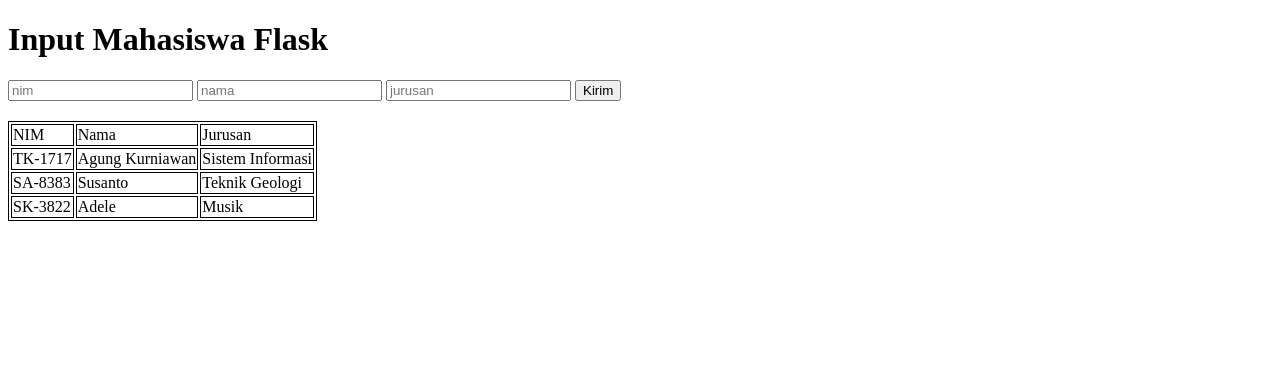
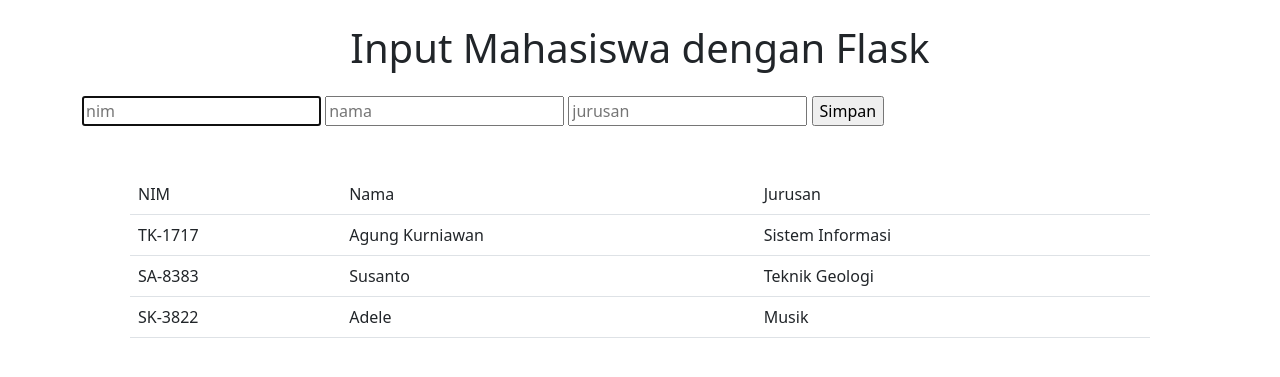
Before and after one commit to agung037/sdbf, a Flask app: page / in a window 1280 px wide. Shown: the top 377 px of the page. Run offline with Flask 2, Linux system fonts and the light colour scheme; data comes from the database, SQL or seed files in the repository.

Commit message:
ubah tampilan

```diff
--- a/main.py
+++ b/main.py
@@ -18,7 +18,6 @@ def hello_world():
         nim = request.form['nim']
         nama = request.form['nama']
         jurusan = request.form['jurusan']
-
         conn = get_db_connection()
         conn.execute('INSERT INTO mahasiswa (nim, nama, jurusan) VALUES (?, ?, ?)', (nim, nama, jurusan))
         conn.commit()
--- a/templates/index.html
+++ b/templates/index.html
@@ -5,36 +5,27 @@
     <meta charset="UTF-8">
     <meta http-equiv="X-UA-Compatible" content="IE=edge">
     <meta name="viewport" content="width=device-width, initial-scale=1.0">
-    <title>Document</title>
-    <style>
-        table {
-            margin-top: 20px;
-        }
-
-        table,
-        tr,
-        td {
-            border: 1px solid;
-        }
-    </style>
+    <title>Input Mahasiswa Menggunakan Flask</title>
+    <link href="https://cdn.jsdelivr.net/npm/bootstrap@5.2.2/dist/css/bootstrap.min.css" rel="stylesheet"
+        integrity="sha384-Zenh87qX5JnK2Jl0vWa8Ck2rdkQ2Bzep5IDxbcnCeuOxjzrPF/et3URy9Bv1WTRi" crossorigin="anonymous">
 </head>
 
 <body>
-    <h1>Input Mahasiswa Flask</h1>
+    <h1></h1>
 
     <div class="container">
+        <h1 class="text-center m-4"> Input Mahasiswa dengan Flask</h1>
         <div class="form">
             <form action="/" method="post">
-                <input name="nim" type="text" class="text" placeholder="nim">
-                <input name="nama" type="text" class="text" placeholder="nama">
-                <input name="jurusan" type="text" class="text" placeholder="jurusan">
-                <input type="submit" value="Kirim">
+                <input autofocus required name="nim" type="text" class="text" placeholder="nim">
+                <input required name="nama" type="text" class="text" placeholder="nama">
+                <input required name="jurusan" type="text" class="text" placeholder="jurusan">
+                <input type="submit" value="Simpan">
             </form>
 
         </div>
-        <div class="tampilan">
-
-            <table>
+        <div class="tampilan m-5">
+            <table class="table">
                 <thead>
                     <td>NIM</td>
                     <td>Nama</td>
```
